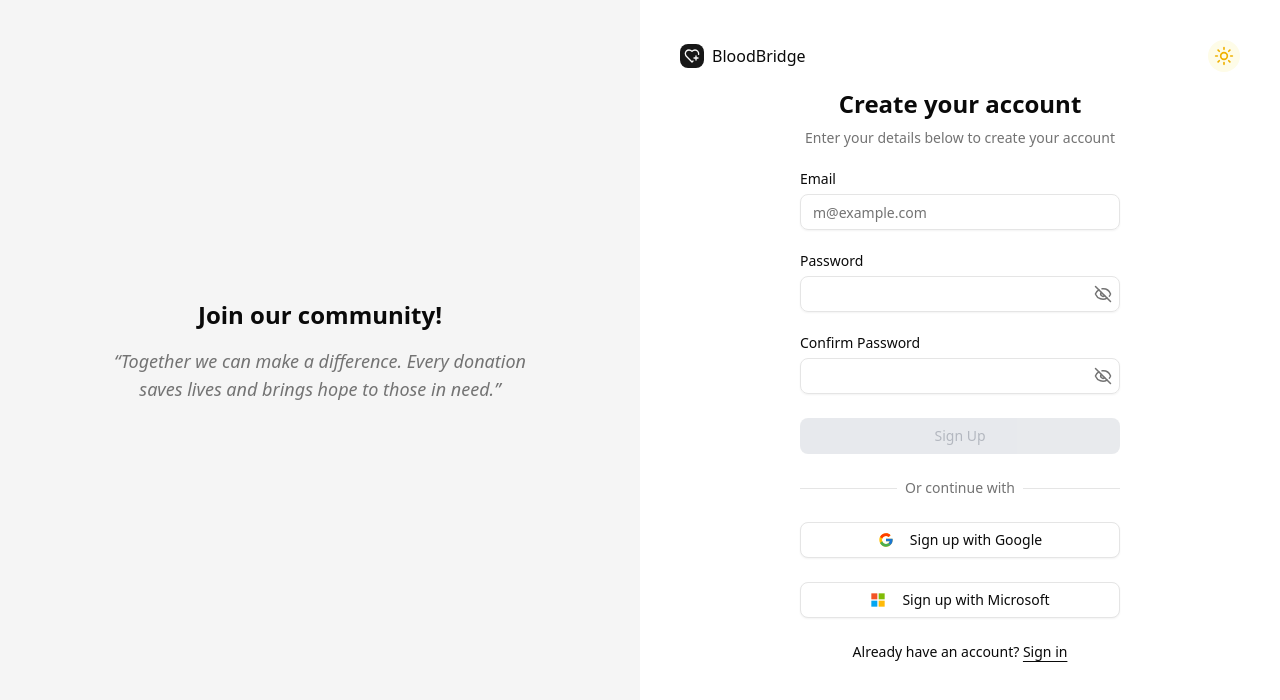
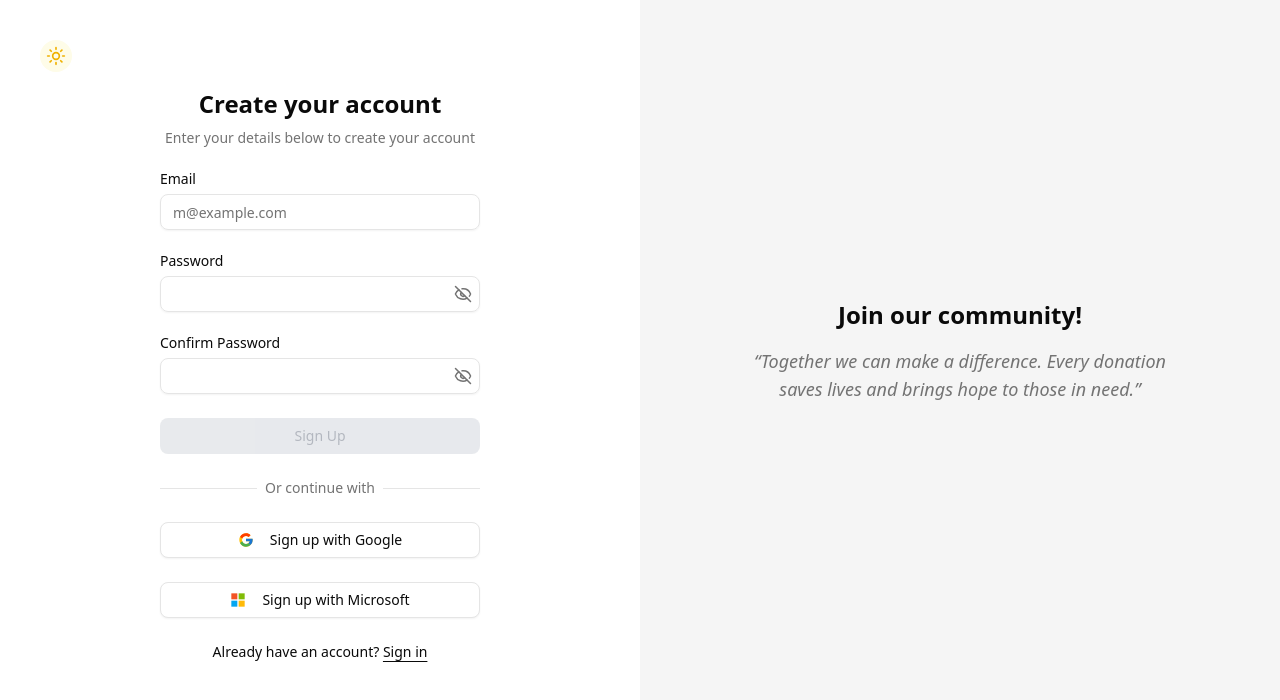
Before and after one commit to swp391-group-3/blood-donation-system-frontend, a React (Vite) app: page / in a window 1280 px wide. Shown: the top 700 px of the page. Built offline with nearby package versions, Linux system fonts and the light colour scheme.

Commit message:
feat: change layout

```diff
--- a/src/App.tsx
+++ b/src/App.tsx
@@ -10,6 +10,16 @@ export default function LoginPage() {
             animate={{ opacity: 1 }}
             transition={{ duration: 1, ease: "easeOut" }}
         >
+            <div className="flex flex-col gap-4 p-6 md:p-10">
+                <div className="flex justify-between gap-2">
+                    <ToggleThemeButton />
+                </div>
+                <div className="flex flex-1 items-center justify-center">
+                    <div className="w-full max-w-xs">
+                        <RegisterForm />
+                    </div>
+                </div>
+            </div>
             <div className="relative hidden lg:flex items-center justify-center bg-muted">
                 <div className="relative z-10 max-w-lg text-center px-8 py-12">
                     <h2 className="text-2xl font-bold mb-4">Join our community!</h2>
@@ -18,22 +28,6 @@ export default function LoginPage() {
                     </p>
                 </div>
             </div>
-            <div className="flex flex-col gap-4 p-6 md:p-10">
-                <div className="flex justify-between gap-2">
-                    <a href="#" className="flex items-center gap-2 font-medium">
-                        <div className="flex h-6 w-6 items-center justify-center rounded-md bg-primary text-primary-foreground">
-                            <HeartPlus className="size-4" />
-                        </div>
-                        BloodBridge
-                    </a>
-                    <ToggleThemeButton />
-                </div>
-                <div className="flex flex-1 items-center justify-center">
-                    <div className="w-full max-w-xs">
-                        <RegisterForm />
-                    </div>
-                </div>
-            </div>
         </motion.div>
     )
 }
```
